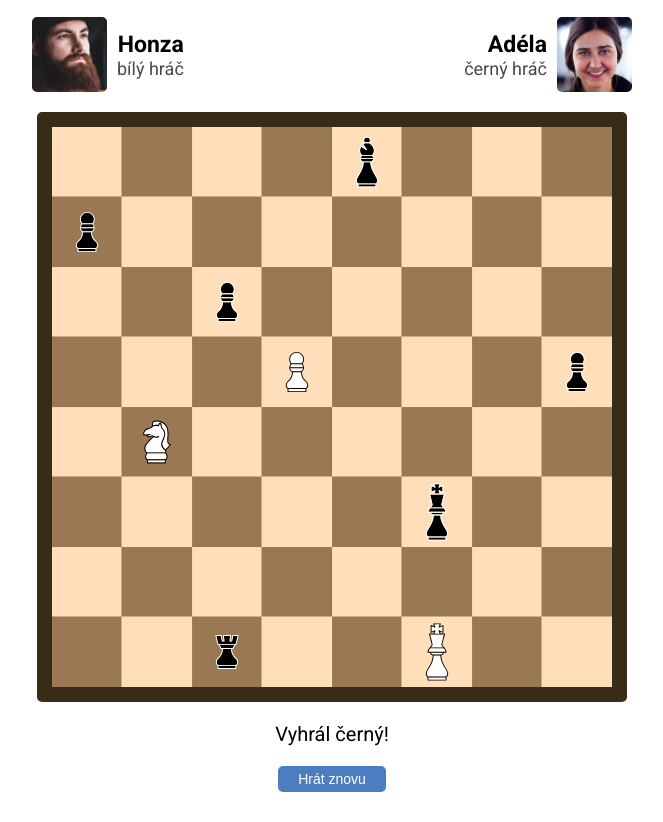
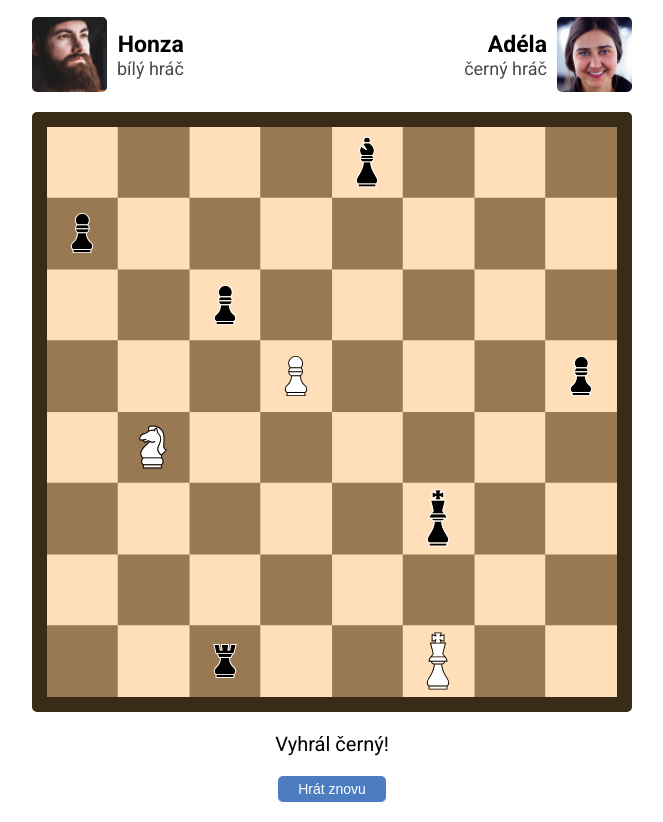
Before and after one commit to HTML-a-CSS-2-Podzim-2021-Online/sachy-minikorinek, a plain HTML site: page index.html in a window 1280 px wide. Shown: the part 67-889 px from the top of the page, without its empty margins (308-971 px from the left). Drawn offline with Linux system fonts and the light colour scheme.

Commit message:
doplnění aspect ratio

```diff
--- a/style.css
+++ b/style.css
@@ -6,6 +6,7 @@
 
 html {
   font-size: 62.5%;
+  font-family: "Roboto", sans-serif;
 }
 
 main {
@@ -13,7 +14,6 @@ main {
   align-items: center;
   justify-content: center;
   flex-direction: column;
-  font-family: "Roboto", sans-serif;
   width: 600px;
   max-width: 100%;
   margin: 0 auto;
@@ -89,6 +89,9 @@ button {
 }
 
 .board {
+  width: 600px;
+  max-width: 100%;
+  aspect-ratio: 1 / 1;
   border: 15px solid #392c16;
   border-radius: 5px;
   background-image: url("./obrazky/sachovnice.png");
```
